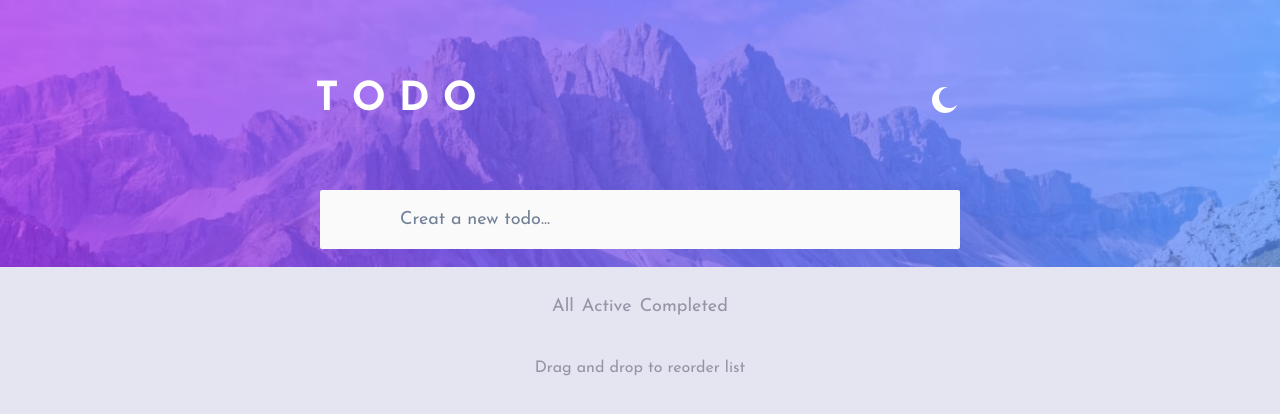
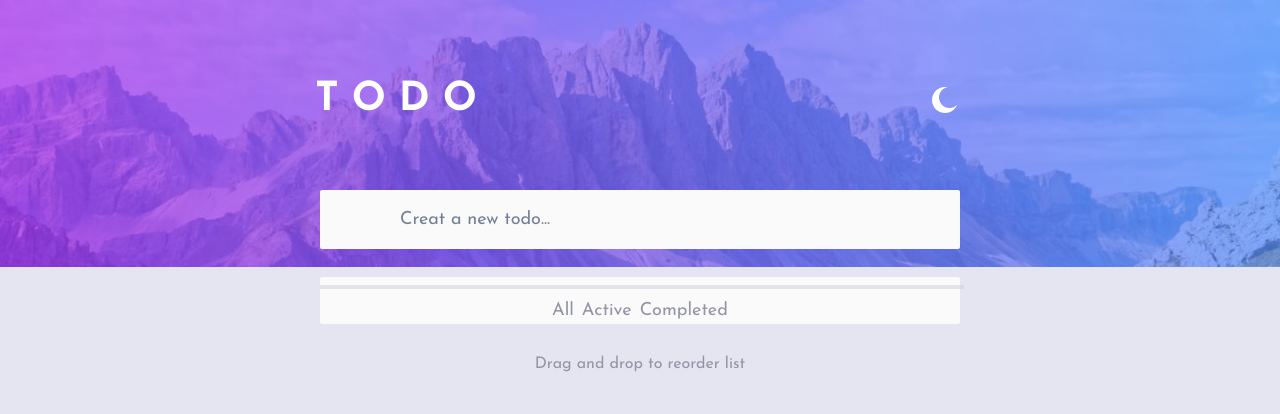
Before and after one commit to EmillyNeves/CodeChallenge-todolist, a Next.js app: page / in a window 1280 px wide. Shown: the top 414 px of the page. Built offline with nearby package versions, Linux system fonts and the light colour scheme.

Commit message:
fix: Divider todo list

```diff
--- a/src/pages/components/Filtros.tsx
+++ b/src/pages/components/Filtros.tsx
@@ -7,7 +7,7 @@ const Filtros = () => {
   const [filtros,setFiltros] = useState<'all'|'active'|'completed'>('all');
   const { colorMode, toggleColorMode } = useColorMode();
   return (
-    <HStack my={2} alignItems={"center"} justifyContent="center">
+    <HStack   alignItems={"center"} justifyContent="center">
       {colorMode === "light" ? (
         <>
           <Link onClick={()=>setFiltros('all')}  color={"#9394a5"} fontSize={18}>
--- a/src/pages/index.tsx
+++ b/src/pages/index.tsx
@@ -4,6 +4,9 @@ import {
   VStack,
   StackDivider,
   list,
+  Divider,
+  Show,
+  Stack,
 } from "@chakra-ui/react";
 import type { NextPage } from "next";
 import Head from "next/head";
@@ -57,7 +60,7 @@ const Home: NextPage = () => {
           <Banner bg={["bg-mobile-light.jpg", "bg-desktop-light.jpg"]} />
         ) : (
           <Banner bg={["bg-mobile-dark.jpg", "bg-desktop-dark.jpg"]} />
-        )}{" "}
+        )}
         <DragDropContext
           onDragEnd={(param) => {
             const srcI = param.source.index;
@@ -71,14 +74,13 @@ const Home: NextPage = () => {
                 <AddTodo onEnter={handleAddTodo} />
                 <VStack
                   align="stretch"
-                  divider={<StackDivider borderColor="gray.100" />}
                   borderRadius="sm"
                   w={["80%", "50%"]}
                   bg={"#fafafa"}
                 >
                   <Droppable droppableId="droppable-1">
                     {(provided, _) => (
-                      <div ref={provided.innerRef} {...provided.droppableProps}>
+                      <Stack divider={<StackDivider w={'100%'} borderWidth= "1px" borderColor="#d2d3db" />} ref={provided.innerRef} {...provided.droppableProps}>
                         {list.map((item, index) => (
                           <Draggable
                             key={item.id}
@@ -100,11 +102,17 @@ const Home: NextPage = () => {
                             )}
                           </Draggable>
                         ))}
-                      </div>
+                      </Stack>
                     )}
                   </Droppable>
+                  <Show  above='md'>
+                  <Divider  borderWidth= "2px" borderColor="#d2d3db" />
+                    <Filtros />
+                  </Show>
                 </VStack>
-                <Filtros />
+                <Show  below='md'>
+                    <Filtros />
+                  </Show>
                 <Footer />
               </VStack>
             ) : (
@@ -112,14 +120,14 @@ const Home: NextPage = () => {
                 <AddTodo onEnter={handleAddTodo} />
                 <VStack
                   align="stretch"
-                  divider={<StackDivider borderColor="#4d5066" />}
+                  divider={<StackDivider w='100%' borderColor="#4d5066" />}
                   borderRadius="sm"
                   w={["80%", "50%"]}
                   bg={"#25273c"}
                 >
                   <Droppable droppableId="droppable-2">
                     {(provided, _) => (
-                      <div ref={provided.innerRef} {...provided.droppableProps}>
+                      <Stack divider={<StackDivider w={'100%'} borderWidth= "1px" borderColor="#4d5066" />} ref={provided.innerRef} {...provided.droppableProps}>
                         {list.map((item, index) => (
                           <Draggable
                             key={item.id}
@@ -132,12 +140,16 @@ const Home: NextPage = () => {
                                 {...provided.draggableProps}
                                 {...provided.dragHandleProps}
                               >
-                                <TodoList key={index} item={item} completeTask={deleteTask} />
+                                <TodoList
+                                  key={index}
+                                  item={item}
+                                  completeTask={deleteTask}
+                                />
                               </div>
                             )}
                           </Draggable>
                         ))}
-                      </div>
+                      </Stack>
                     )}
                   </Droppable>
                 </VStack>
```
